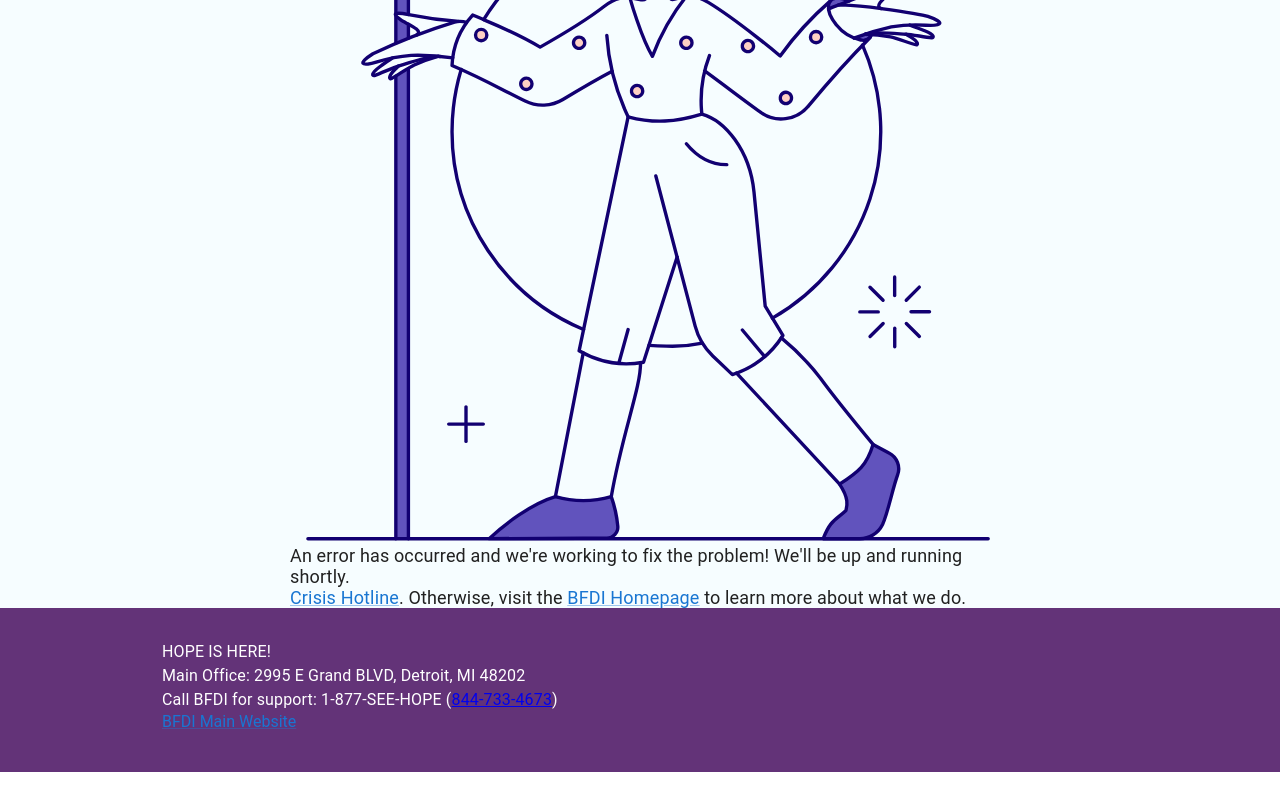
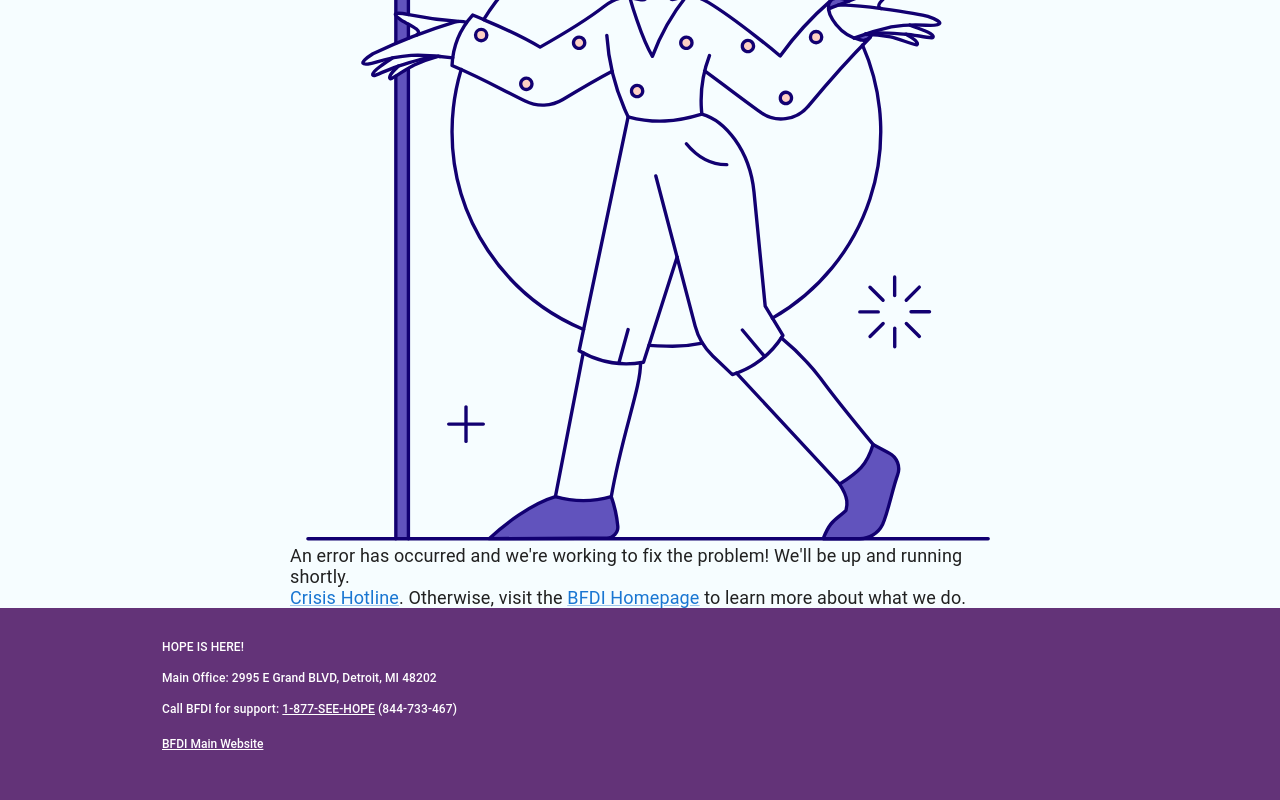
Before and after one commit to Black-Family-Development-Inc/checkin, a Gatsby site: page /500 in a window 1280 px wide. Shown: the part 655-1455 px from the top of the page. Before the commit the page ends 1427 px from the top, so only its background shows below. Built offline with nearby package versions, Linux system fonts and the light colour scheme; Gatsby itself is replaced by a stand-in of ours.

Commit message:
BFDI2-505-Style-Footer-Component

```diff
--- a/src/components/Footer/Footer.styles.tsx
+++ b/src/components/Footer/Footer.styles.tsx
@@ -2,10 +2,27 @@ import { styled } from "@mui/system";
 import { breakpoints, color } from "../../styles/theme";
 
 export const FooterStyled = styled("footer")({
-  height: 100,
   padding: "32px 16px",
   background: color.purple.two,
   color: color.white,
+  ".footer-link": {
+    marginBottom: "17px",
+    display: "inline-block",
+  },
+
+  p: {
+    fontSize: "12px",
+    fontWeight: "500",
+    lineHeight: "14.06px",
+    letterSpacing: "0.1px",
+    marginBottom: "17px",
+  },
+  a: {
+    color: color.white,
+    fontSize: "12px",
+    fontWeight: "500",
+    textDecorationColor: color.white,
+  },
   [`@media(min-width: ${breakpoints.tablet}px)`]: {
     padding: "32px 112px",
   },
--- a/src/components/Footer/Footer.tsx
+++ b/src/components/Footer/Footer.tsx
@@ -9,10 +9,11 @@ const Footer = () => {
       <Typography>HOPE IS HERE!</Typography>
       <Typography>Main Office: 2995 E Grand BLVD, Detroit, MI 48202</Typography>
       <Typography>
-        Call BFDI for support: 1-877-SEE-HOPE (
-        <a href="tel:844-733-4673">844-733-4673</a>)
+        Call BFDI for support: <a href="tel:844-733-4673"> 1-877-SEE-HOPE</a>{" "}
+        (844-733-467)
       </Typography>
       <MultiButton
+        className="footer-link"
         version="externalLinkBasic"
         link="https://www.blackfamilydevelopment.org/"
         label="BFDI Main Website"
--- a/src/components/MultiButton/MultiButton-types.d.ts
+++ b/src/components/MultiButton/MultiButton-types.d.ts
@@ -8,6 +8,7 @@ export type MultiButtonPropType = {
   phoneNumber?: string;
   link?: string;
   type?: "light" | "dark";
+  className?: string;
 };
 
 type Versions =
--- a/src/components/MultiButton/MultiButton.tsx
+++ b/src/components/MultiButton/MultiButton.tsx
@@ -79,7 +79,12 @@ const MultiButton = (props: MultiButtonPropType) => {
       </ExternalLinkStyled>
     ),
     externalLinkBasic: (
-      <Link href={props.link} target="_blank" rel="noopener noreferrer">
+      <Link
+        className={props.className}
+        href={props.link}
+        target="_blank"
+        rel="noopener noreferrer"
+      >
         {props.label}
       </Link>
     ),
```
